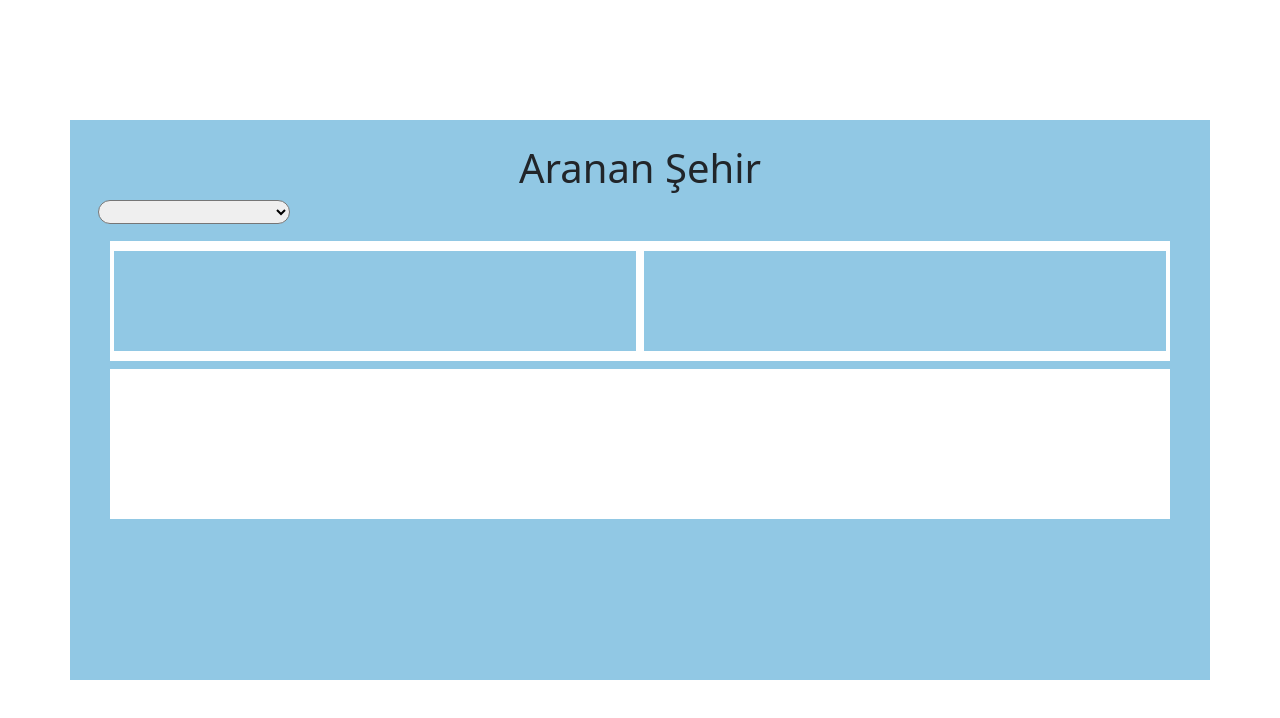
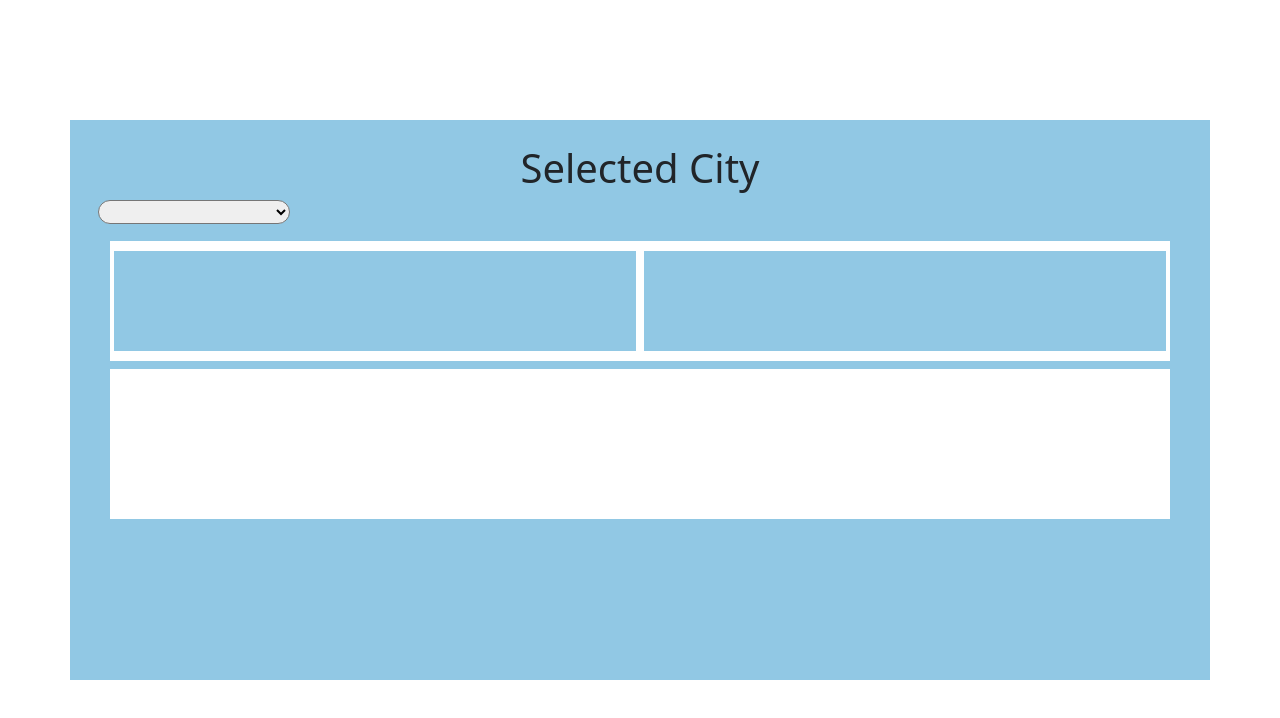
Before and after one commit to huseyinbagator/react-redux-toolkit-weather-app, a React (Create React App) app: page / in a window 1280 px wide. Shown: the top 718 px of the page. Built offline with nearby package versions, Linux system fonts and the light colour scheme.

Commit message:
word change

```diff
--- a/src/pages/HomePage.js
+++ b/src/pages/HomePage.js
@@ -9,7 +9,7 @@ const HomePage = () => {
     <div className="App d-flex align-items-center">
       <Container className="homepage">
         <Col className="text-center mt-4">
-          <h1>Aranan Şehir</h1>
+          <h1>Selected City</h1>
         </Col>
         <Col className="mx-3">
           <select className="search-bar rounded-pill"></select>
```
